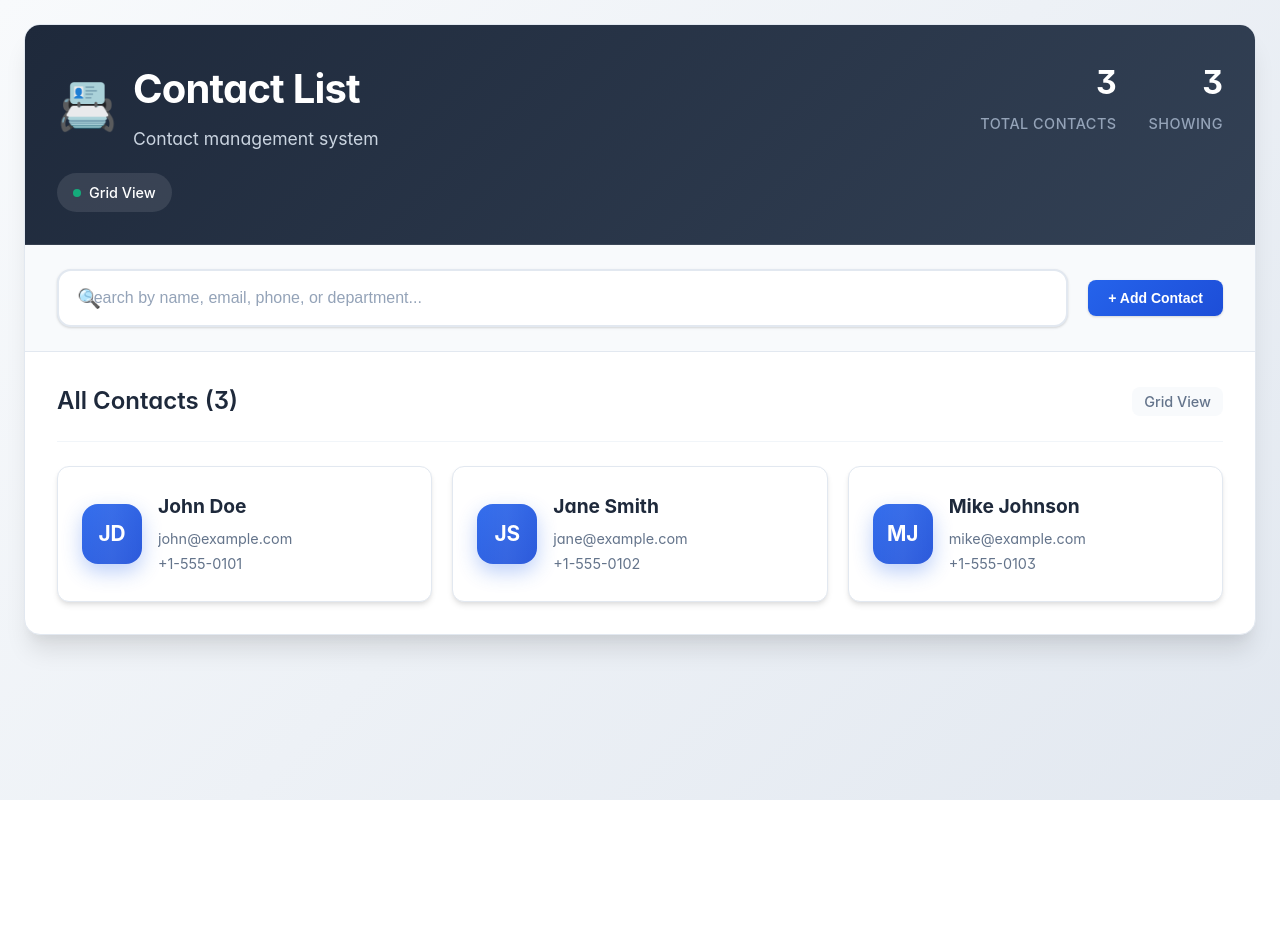
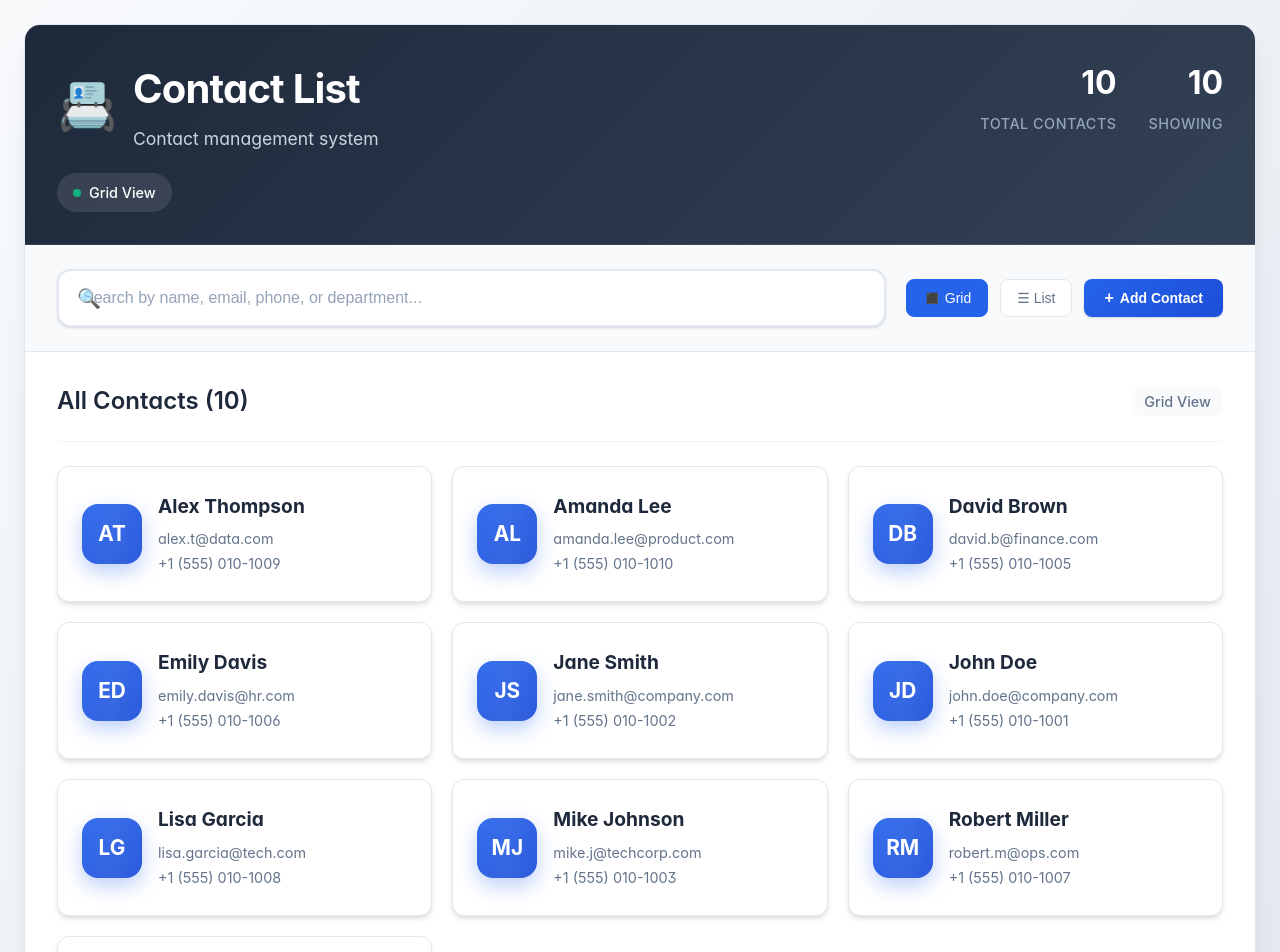
Before and after one commit to Ashok-kumar-banoth/contact-list-app, a React (Create React App) app: page / in a window 1280 px wide. Shown: the top 952 px of the page. Before the commit the page ends 800 px from the top, so only its background shows below. Built offline with nearby package versions, Linux system fonts and the light colour scheme.

Commit message:
Add localStorage persistence and delete functionality

```diff
--- a/src/App.js
+++ b/src/App.js
@@ -14,42 +14,182 @@ function App() {
   const [viewMode, setViewMode] = useState('grid');
   const [searchAnimation, setSearchAnimation] = useState('');
 
-  // Load contacts from localStorage
+  // Load contacts from localStorage on component mount
   useEffect(() => {
     const savedContacts = localStorage.getItem('contactList');
+
     if (savedContacts) {
       setContacts(JSON.parse(savedContacts));
     } else {
       const initialContacts = [
-        { id: 1, name: 'John Doe', email: 'john@example.com', phone: '+1-555-0101', department: 'Engineering', position: 'Developer', avatarColor: '#6366f1' },
-        { id: 2, name: 'Jane Smith', email: 'jane@example.com', phone: '+1-555-0102', department: 'Marketing', position: 'Manager', avatarColor: '#10b981' },
-        { id: 3, name: 'Mike Johnson', email: 'mike@example.com', phone: '+1-555-0103', department: 'Sales', position: 'Executive', avatarColor: '#f59e0b' }
+        {
+          id: 1,
+          name: 'John Doe',
+          email: 'john.doe@company.com',
+          phone: '+1 (555) 010-1001',
+          department: 'Engineering',
+          position: 'Senior Developer',
+          avatarColor: '#6366f1'
+        },
+        {
+          id: 2,
+          name: 'Jane Smith',
+          email: 'jane.smith@company.com',
+          phone: '+1 (555) 010-1002',
+          department: 'Marketing',
+          position: 'Marketing Director',
+          avatarColor: '#10b981'
+        },
+        {
+          id: 3,
+          name: 'Mike Johnson',
+          email: 'mike.j@techcorp.com',
+          phone: '+1 (555) 010-1003',
+          department: 'Sales',
+          position: 'Sales Manager',
+          avatarColor: '#f59e0b'
+        },
+        {
+          id: 4,
+          name: 'Sarah Wilson',
+          email: 'sarah.wilson@design.com',
+          phone: '+1 (555) 010-1004',
+          department: 'Design',
+          position: 'UI/UX Designer',
+          avatarColor: '#8b5cf6'
+        },
+        {
+          id: 5,
+          name: 'David Brown',
+          email: 'david.b@finance.com',
+          phone: '+1 (555) 010-1005',
+          department: 'Finance',
+          position: 'Financial Analyst',
+          avatarColor: '#ef4444'
+        },
+        {
+          id: 6,
+          name: 'Emily Davis',
+          email: 'emily.davis@hr.com',
+          phone: '+1 (555) 010-1006',
+          department: 'Human Resources',
+          position: 'HR Manager',
+          avatarColor: '#06b6d4'
+        },
+        {
+          id: 7,
+          name: 'Robert Miller',
+          email: 'robert.m@ops.com',
+          phone: '+1 (555) 010-1007',
+          department: 'Operations',
+          position: 'Operations Lead',
+          avatarColor: '#84cc16'
+        },
+        {
+          id: 8,
+          name: 'Lisa Garcia',
+          email: 'lisa.garcia@tech.com',
+          phone: '+1 (555) 010-1008',
+          department: 'Engineering',
+          position: 'DevOps Engineer',
+          avatarColor: '#f97316'
+        },
+        {
+          id: 9,
+          name: 'Alex Thompson',
+          email: 'alex.t@data.com',
+          phone: '+1 (555) 010-1009',
+          department: 'Data Science',
+          position: 'Data Scientist',
+          avatarColor: '#ec4899'
+        },
+        {
+          id: 10,
+          name: 'Amanda Lee',
+          email: 'amanda.lee@product.com',
+          phone: '+1 (555) 010-1010',
+          department: 'Product',
+          position: 'Product Manager',
+          avatarColor: '#14b8a6'
+        }
       ];
       setContacts(initialContacts);
       localStorage.setItem('contactList', JSON.stringify(initialContacts));
     }
   }, []);
 
-  // SIMPLE WORKING SEARCH
+  // Group contacts by first letter for dictionary style
+  const groupContactsByLetter = (contacts) => {
+    const grouped = {};
+    contacts.forEach(contact => {
+      const firstLetter = contact.name[0].toUpperCase();
+      if (!grouped[firstLetter]) {
+        grouped[firstLetter] = [];
+      }
+      grouped[firstLetter].push(contact);
+    });
+
+    return Object.keys(grouped)
+      .sort()
+      .reduce((sorted, key) => {
+        sorted[key] = grouped[key].sort((a, b) => a.name.localeCompare(b.name));
+        return sorted;
+      }, {});
+  };
+
+  // Fixed search functionality - searches name, email, department, and phone numbers
   const filteredContacts = contacts.filter(contact => {
-    if (!searchTerm.trim()) return true;
+    const searchLower = searchTerm.toLowerCase().trim();
 
-    const search = searchTerm.toLowerCase();
+    if (!searchLower) return true; // Show all if search is empty
+
+    // Clean phone numbers for better matching (remove non-digits)
+    const phoneClean = contact.phone.replace(/\D/g, '');
+    const searchClean = searchTerm.replace(/\D/g, '');
+
+    // Check name (case insensitive)
+    const nameMatch = contact.name.toLowerCase().includes(searchLower);
+
+    // Check email (case insensitive)
+    const emailMatch = contact.email.toLowerCase().includes(searchLower);
+
+    // Check department (case insensitive)
+    const departmentMatch = contact.department.toLowerCase().includes(searchLower);
+
+    // Check phone number (multiple ways)
+    const phoneExactMatch = contact.phone.includes(searchTerm);
+    const phoneCleanMatch = searchClean && phoneClean.includes(searchClean);
+    const phoneCaseInsensitive = contact.phone.toLowerCase().includes(searchLower);
 
     return (
-      contact.name.toLowerCase().includes(search) ||
-      contact.email.toLowerCase().includes(search) ||
-      contact.phone.includes(searchTerm) ||
-      contact.department.toLowerCase().includes(search)
+      nameMatch ||
+      emailMatch ||
+      departmentMatch ||
+      phoneExactMatch ||
+      phoneCleanMatch ||
+      phoneCaseInsensitive
     );
   });
 
-  const groupedContacts = {}; // Simplified for testing
+  const groupedContacts = groupContactsByLetter(filteredContacts);
+
+  // Search animation logic
+  useEffect(() => {
+    if (searchTerm) {
+      if (filteredContacts.length > 0) {
+        setSearchAnimation('found');
+        setTimeout(() => setSearchAnimation(''), 2000);
+      } else {
+        setSearchAnimation('not-found');
+        setTimeout(() => setSearchAnimation(''), 2000);
+      }
+    }
+  }, [filteredContacts.length, searchTerm]);
 
   const addContact = (newContact) => {
-    const colors = ['#6366f1', '#10b981', '#f59e0b'];
+    const colors = ['#6366f1', '#10b981', '#f59e0b', '#8b5cf6', '#ef4444', '#06b6d4', '#84cc16', '#f97316', '#ec4899', '#14b8a6'];
     const contact = {
-      id: Date.now(),
+      id: Date.now(), // Use timestamp for unique ID
       ...newContact,
       department: 'General',
       position: 'Team Member',
@@ -60,6 +200,12 @@ function App() {
     setContacts(updatedContacts);
     localStorage.setItem('contactList', JSON.stringify(updatedContacts));
     setShowAddForm(false);
+  };
+
+  const deleteContact = (contactId) => {
+    const updatedContacts = contacts.filter(contact => contact.id !== contactId);
+    setContacts(updatedContacts);
+    localStorage.setItem('contactList', JSON.stringify(updatedContacts));
   };
 
   const handleContactClick = (contact) => {
@@ -81,17 +227,75 @@ function App() {
         />
 
         <div className="app-controls">
-          <SearchBar searchTerm={searchTerm} onSearchChange={setSearchTerm} />
-          <button className="add-contact-btn" onClick={() => setShowAddForm(!showAddForm)}>
-            + Add Contact
-          </button>
+          <SearchBar
+            searchTerm={searchTerm}
+            onSearchChange={setSearchTerm}
+          />
+          <div className="control-buttons">
+            <button
+              className={`view-toggle ${viewMode === 'grid' ? 'active' : ''}`}
+              onClick={() => setViewMode('grid')}
+            >
+              ◼️ Grid
+            </button>
+            <button
+              className={`view-toggle ${viewMode === 'list' ? 'active' : ''}`}
+              onClick={() => setViewMode('list')}
+            >
+              ☰ List
+            </button>
+            <button
+              className="add-contact-btn"
+              onClick={() => setShowAddForm(!showAddForm)}
+            >
+              <span className="btn-icon">+</span>
+              Add Contact
+            </button>
+          </div>
         </div>
 
-        {showAddForm && <AddContactForm onAddContact={addContact} onCancel={() => setShowAddForm(false)} />}
+        {showAddForm && (
+          <AddContactForm
+            onAddContact={addContact}
+            onCancel={() => setShowAddForm(false)}
+          />
+        )}
 
-        <ContactList contacts={{'A': filteredContacts}} onContactClick={handleContactClick} viewMode={viewMode} />
+        <ContactList
+          contacts={groupedContacts}
+          onContactClick={handleContactClick}
+          viewMode={viewMode}
+        />
 
-        {selectedContact && <ContactModal contact={selectedContact} onClose={closeModal} />}
+        {Object.keys(groupedContacts).length === 0 && (
+          <div className="empty-state">
+            <div className={`empty-icon ${searchAnimation}`}>
+              {searchTerm ? '👎' : '🤝'}
+            </div>
+            <h3>
+              {searchTerm ? `No contacts found for "${searchTerm}"` : 'No contacts yet'}
+            </h3>
+            <p>
+              {searchTerm ? 'Try a different search term' : 'Start by adding your first contact'}
+            </p>
+            {searchTerm && (
+              <button
+                className="clear-search-btn"
+                onClick={() => setSearchTerm('')}
+              >
+                Clear Search
+              </button>
+            )}
+          </div>
+        )}
+
+        {selectedContact && (
+          <ContactModal
+            contact={selectedContact}
+            onClose={closeModal}
+            onDelete={deleteContact}
+          />
+        )}
       </div>
     </div>
   );
```
